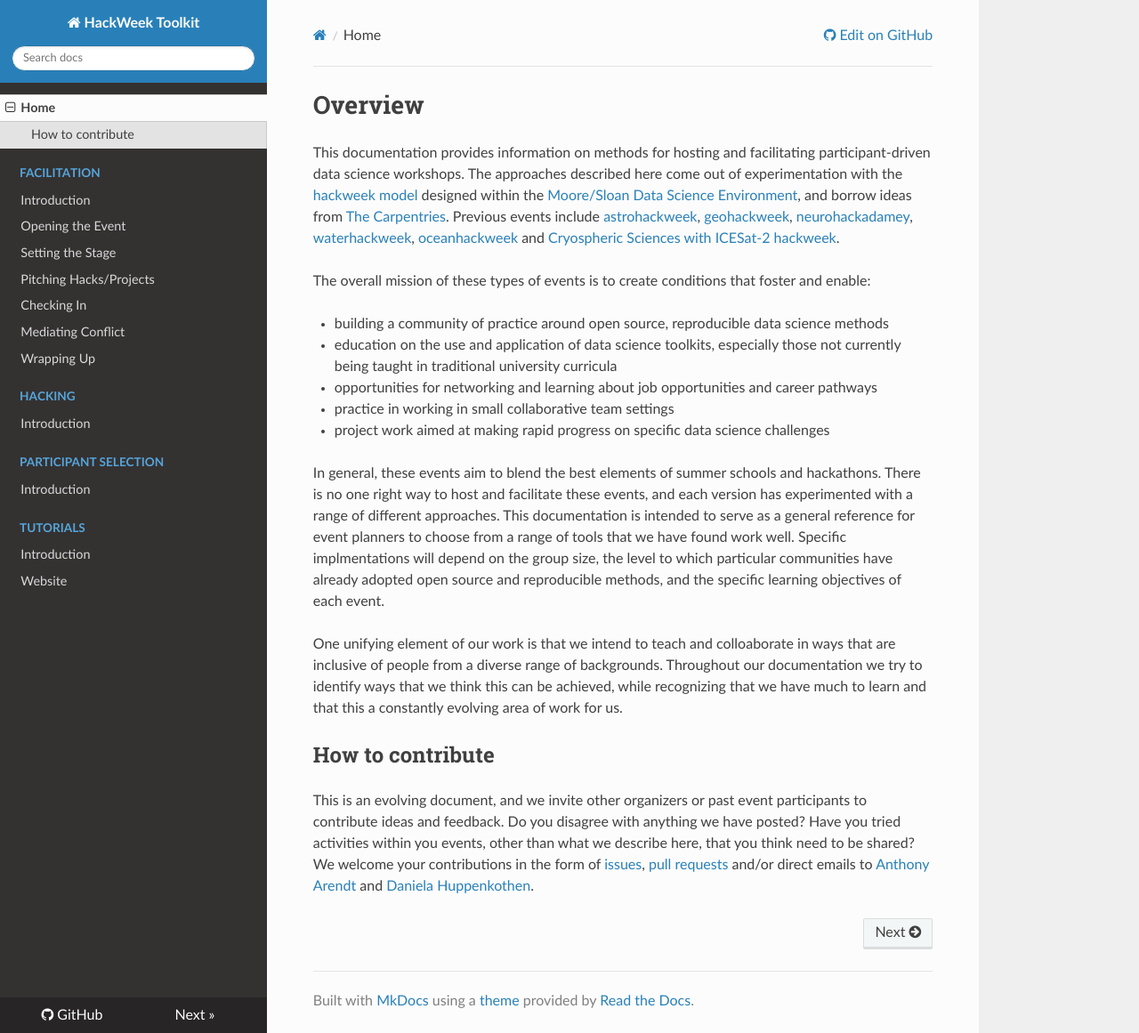
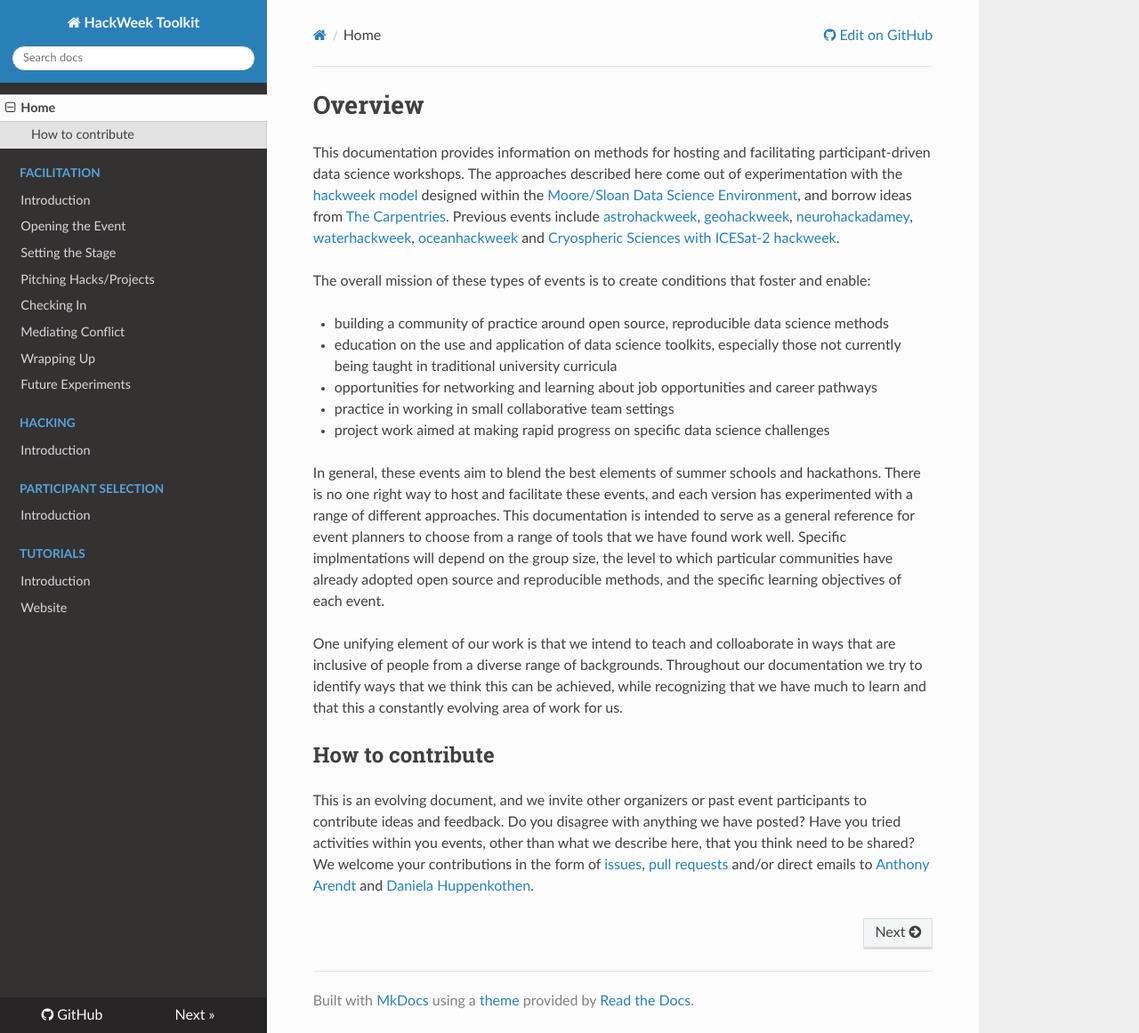
Before and after one commit to uwescience/HackWeek-Toolkit, an MkDocs documentation site: the page built from docs/index.md, in a window 1280 px wide and 1161 px high. Shown: the whole window at 89% size. Built offline with MkDocs 1.6.1, drawn with Linux system fonts in a browser that asks for light colours; nearby versions of some CDN libraries.

Commit message:
add the facilitation menu items

```diff
--- a/mkdocs.yml
+++ b/mkdocs.yml
@@ -9,6 +9,7 @@ nav:
         - 'Checking In': 'Facilitation/checking-in.md'
         - 'Mediating Conflict': 'Facilitation/mediating-conflict.md'
         - 'Wrapping Up': 'Facilitation/wrap-up.md'
+        - 'Future Experiments': 'Facilitation/future-experiments.md'
     - Hacking:
         - 'Introduction': 'Hacking/Hacking-intro.md'
     - Participant Selection:
```
